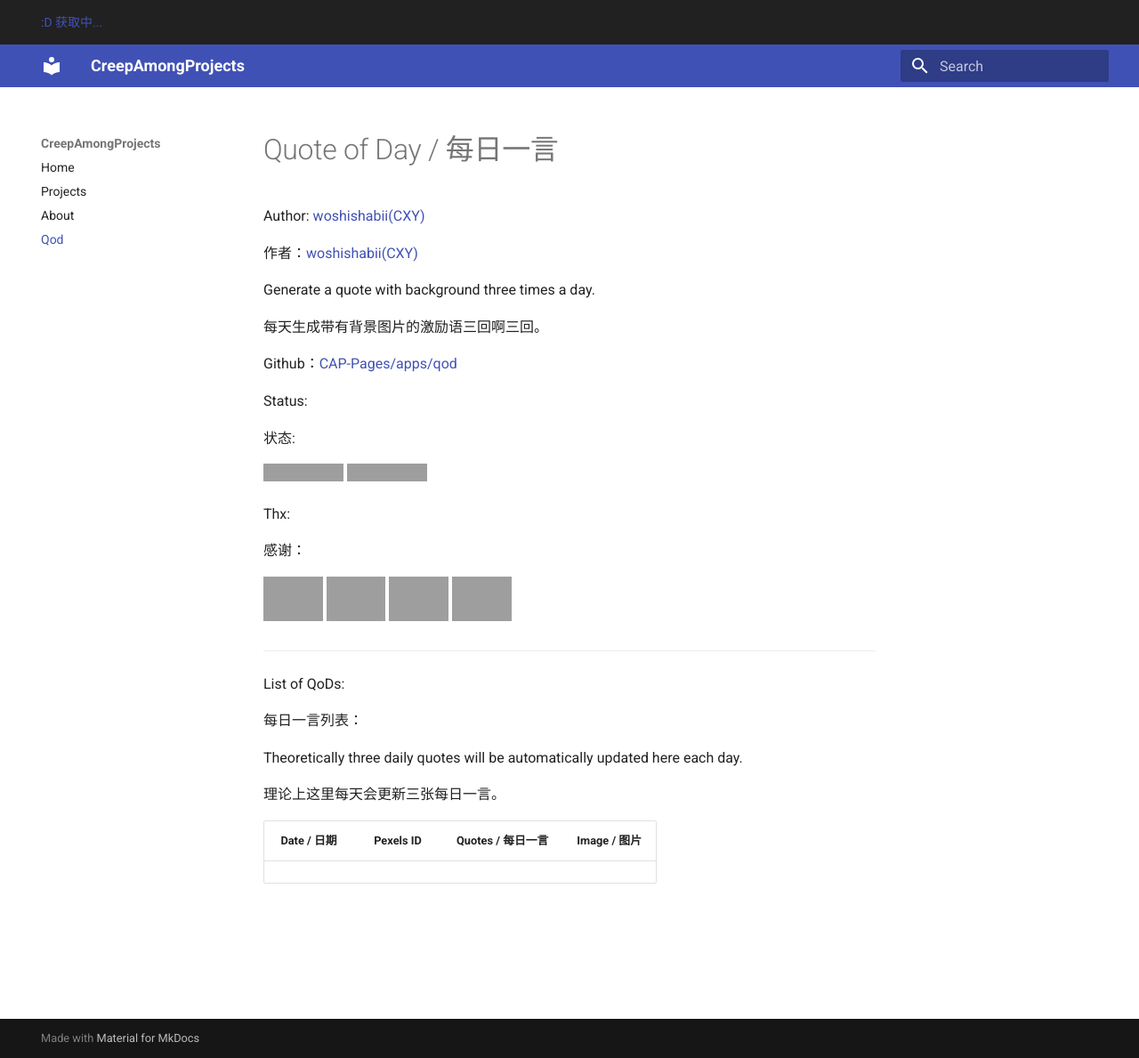
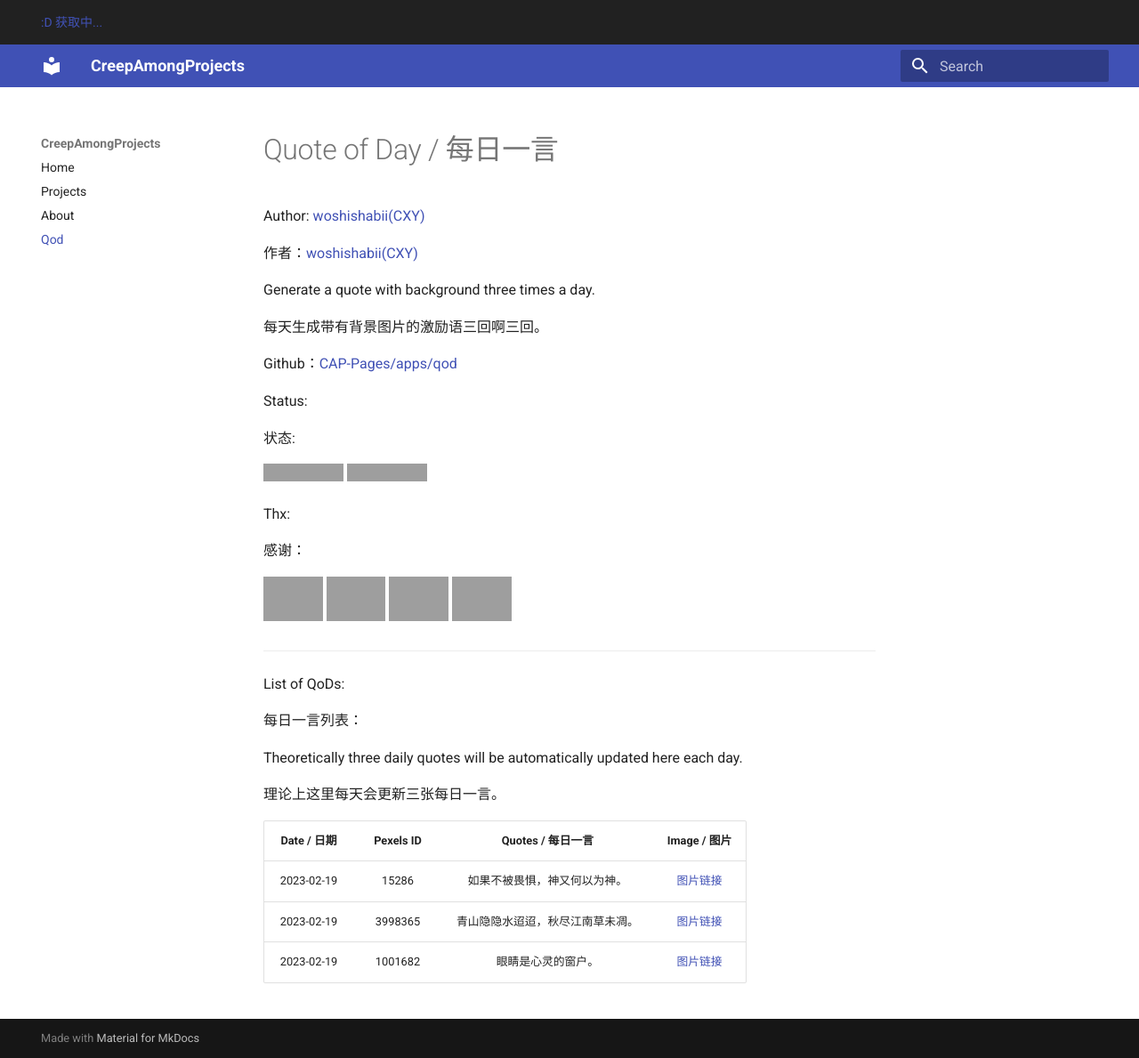
Before and after one commit to Creep-Among-Projects/CAP-Pages, an MkDocs documentation site: the page built from docs/qod.md, in a window 1280 px wide and 1189 px high, cut to the strip 0-1189 px from the top of the window. Shown: the whole strip at 89% size. Built offline with MkDocs 1.6.1 and Material for MkDocs 9.7.7, drawn with Linux system fonts in a browser that asks for light colours; comment, search, counter and statistics services are not loaded; grey boxes are pictures that could not be loaded.

Commit message:
QoD Generator: 2023-02-19 01:12:31 UTC+00:00

```diff
--- a/docs/qod.md
+++ b/docs/qod.md
@@ -38,3 +38,6 @@ Theoretically three daily quotes will be automatically updated here each day.
 
 | Date / 日期 |Pexels ID|Quotes / 每日一言|Image / 图片|
 |:-----------:|:-------:|:--------------:|:----------:|
+|2023-02-19|15286|如果不被畏惧，神又何以为神。|[图片链接](./qods/15286.jpg)|
+|2023-02-19|3998365|青山隐隐水迢迢，秋尽江南草未凋。|[图片链接](./qods/3998365.jpg)|
+|2023-02-19|1001682|眼睛是心灵的窗户。|[图片链接](./qods/1001682.jpg)|
```
Also changed, not shown: docs/qods/1001682.jpg (added), docs/qods/15286.jpg (added), docs/qods/3998365.jpg (added), 1 other file.
